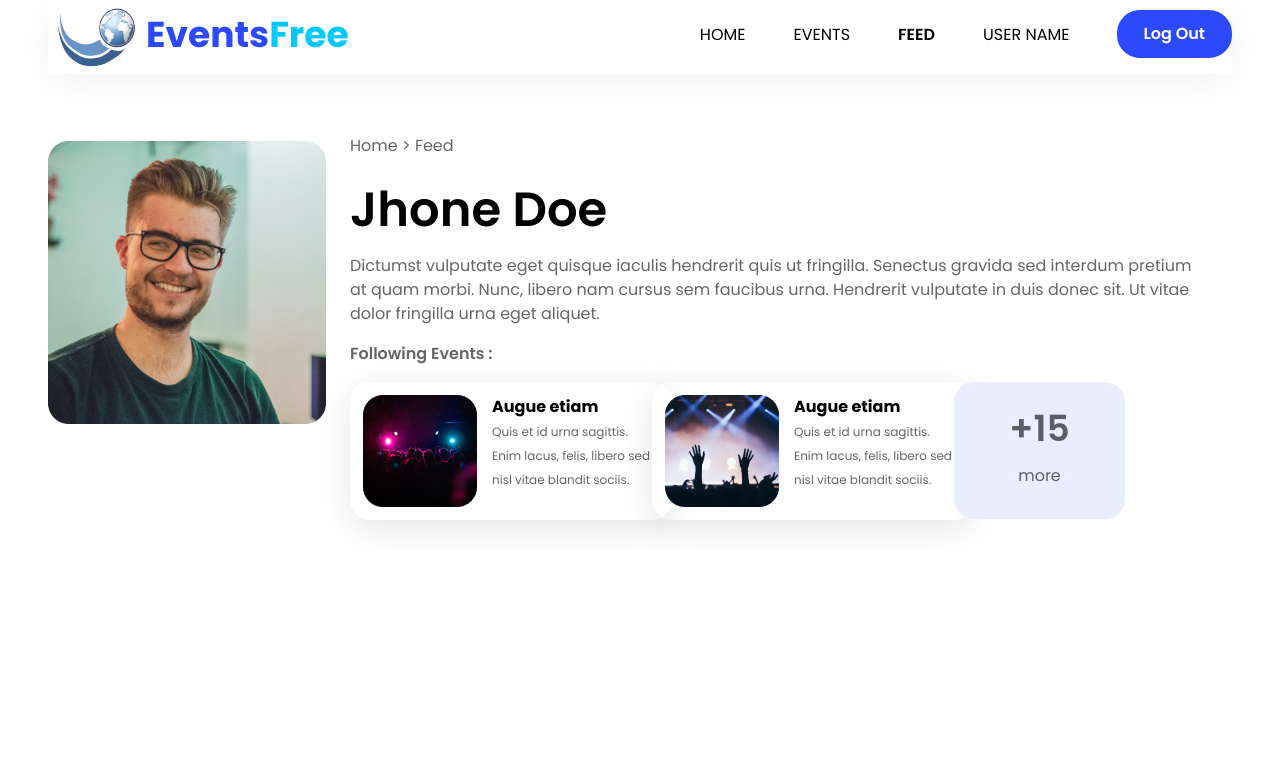
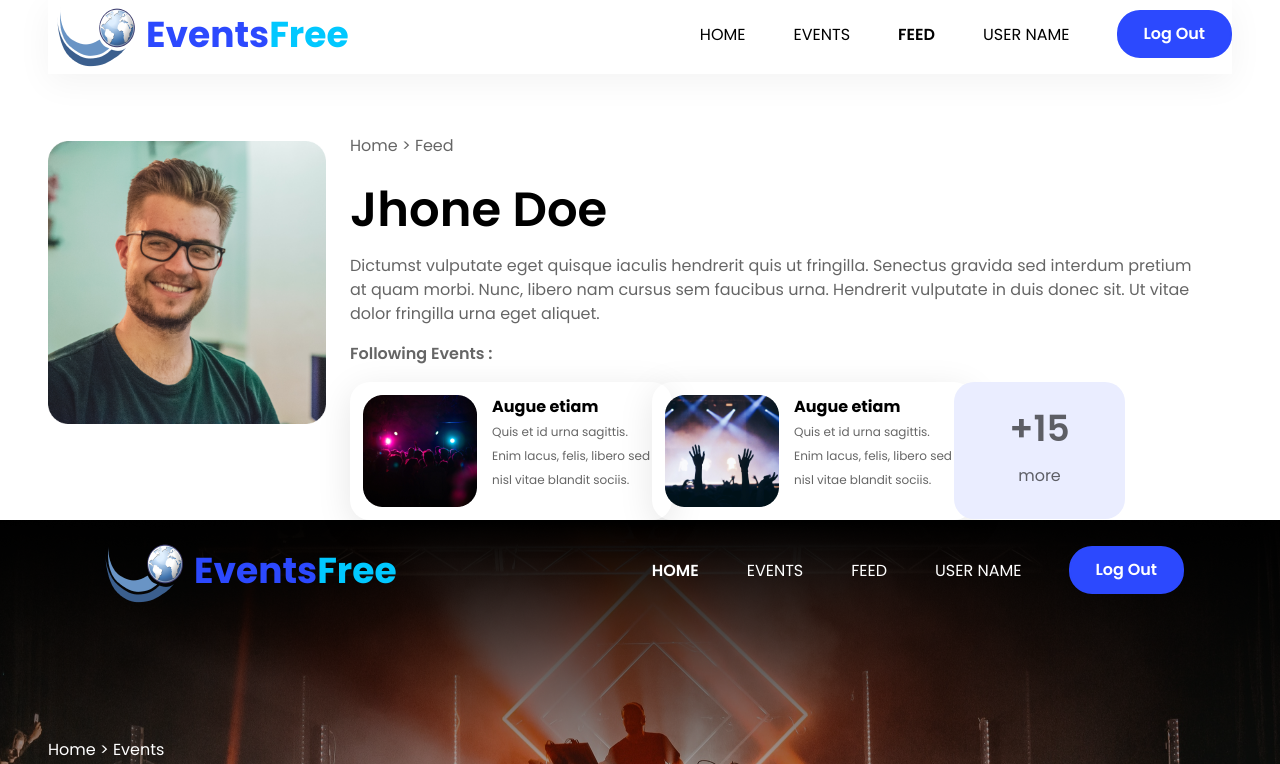
Before and after one commit to neetu-48/multiple-events, a plain HTML site: page index.html in a window 1280 px wide. Shown: the top 764 px of the page. Drawn offline with nearby package versions, Linux system fonts and the light colour scheme.

Commit message:
card set

```diff
--- a/assets/css/style.css
+++ b/assets/css/style.css
@@ -34,6 +34,7 @@
     padding: 13px;
     border-radius: 20px !important;
 }
+
 
 .quis {
     font-family: "Poppins", sans-serif;
--- a/index.html
+++ b/index.html
@@ -10,7 +10,7 @@
         integrity="sha384-QWTKZyjpPEjISv5WaRU9OFeRpok6YctnYmDr5pNlyT2bRjXh0JMhjY6hW+ALEwIH" crossorigin="anonymous">
 
 </head>
-<section class="px-5 feed-section min-vh-100">
+<section class="px-5 feed-section">
     <div class="containter">
         <header class="w-100 feed">
             <nav class="d-flex align-items-center justify-content-between gap-2">
@@ -46,8 +46,8 @@
                         sit. Ut vitae dolor fringilla urna eget aliquet.</p>
                     <p class="following-e">Following Events :</p>
                     <div class="row">
+                        <!-- <div class="d-flex gap-5"> -->
                         <div class="col-12 col-sm-4 mb-24 mb-md-0 gap-3">
-
                             <div class="d-flex card-img">
                                 <img src="./assets/image/png/Rectangle 78.png" alt="party" width="100%" class="pr-15">
                                 <p class="augue">Augue etiam<br>
@@ -77,6 +77,7 @@
                                 <p class="text-more">more</p>
                             </div>
                         </div>
+                        <!-- </div> -->
                     </div>
                 </div>
             </div>
```
